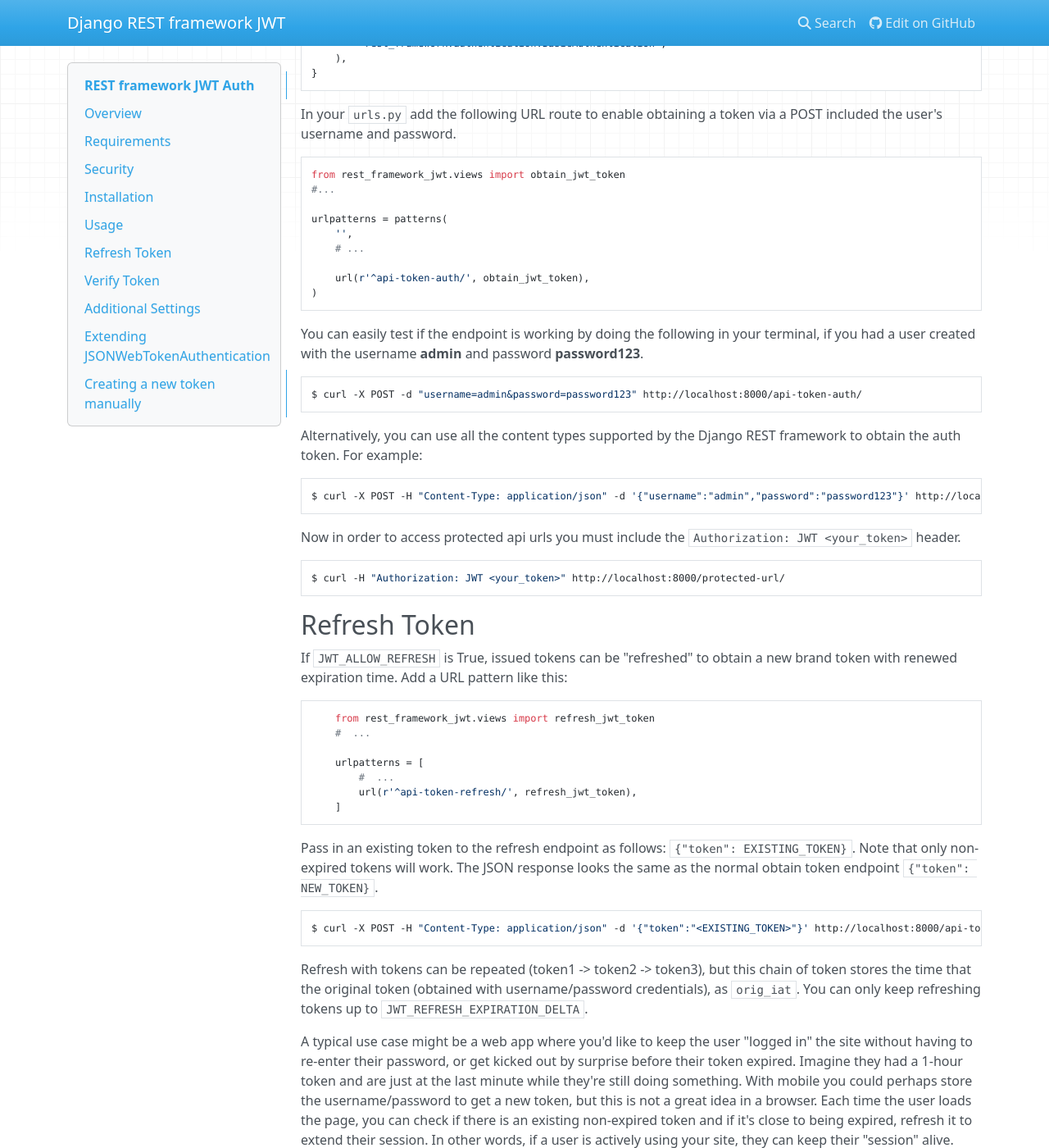
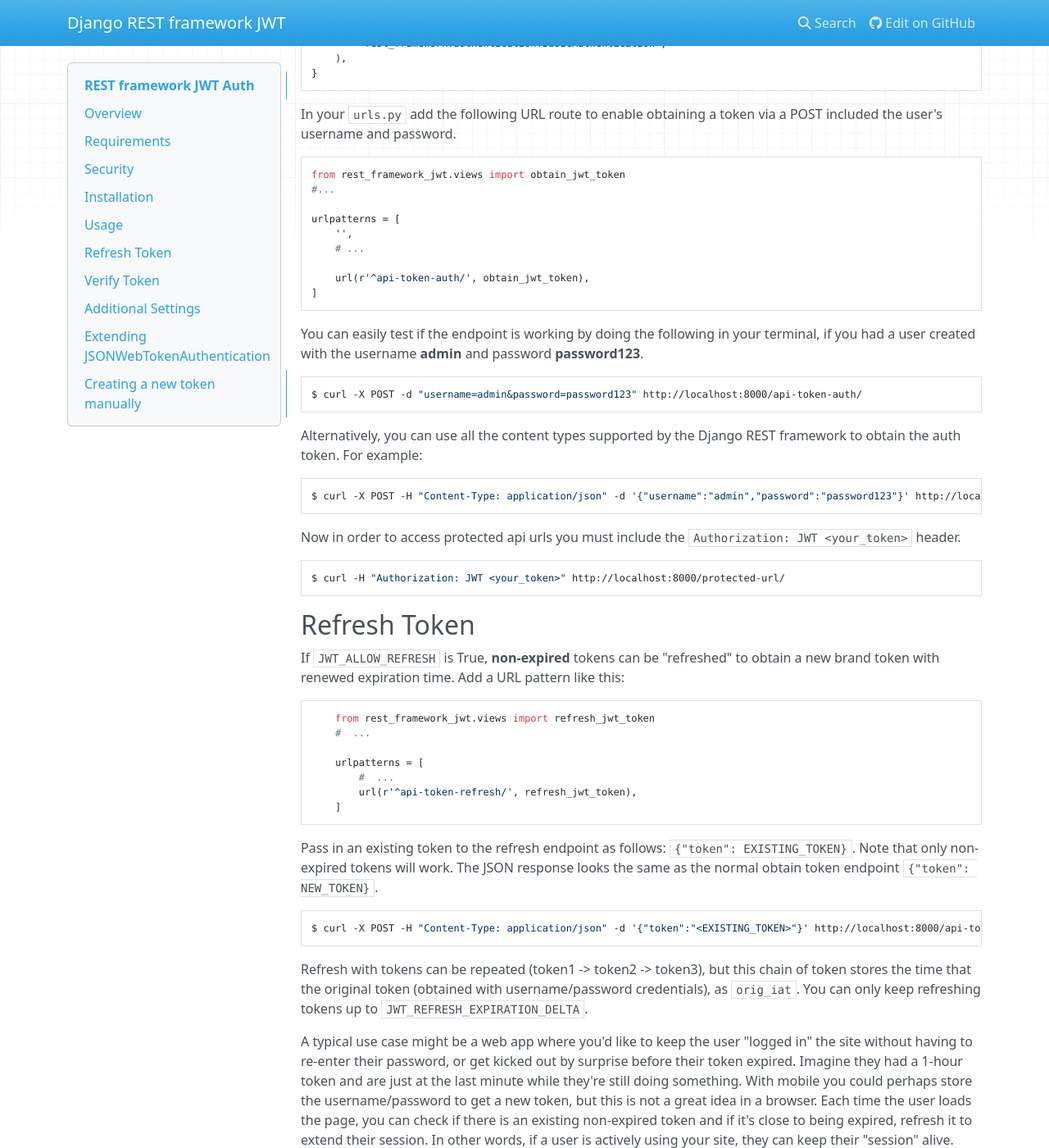
Before and after one commit to DevStar94/django_jwt, an MkDocs documentation site: the page built from docs/index.md, in a window 1280 px wide and 1400 px high, scrolled down 1187 px. Shown: the whole window at 82% size. Built offline with MkDocs 1.6.1, drawn with Linux system fonts in a browser that asks for light colours; nearby versions of some CDN libraries.

Commit message:
Stop using patterns()

````diff
--- a/docs/index.md
+++ b/docs/index.md
@@ -72,12 +72,12 @@ In your `urls.py` add the following URL route to enable obtaining a token via a
 from rest_framework_jwt.views import obtain_jwt_token
 #...
 
-urlpatterns = patterns(
+urlpatterns = [
     '',
     # ...
 
     url(r'^api-token-auth/', obtain_jwt_token),
-)
+]
 ```
 
 You can easily test if the endpoint is working by doing the following in your terminal, if you had a user created with the username **admin** and password **password123**.
@@ -99,7 +99,7 @@ $ curl -H "Authorization: JWT <your_token>" http://localhost:8000/protected-url/
 ```
 
 ## Refresh Token
-If `JWT_ALLOW_REFRESH` is True, issued tokens can be "refreshed" to obtain a new brand token with renewed expiration time. Add a URL pattern like this:
+If `JWT_ALLOW_REFRESH` is True, **non-expired** tokens can be "refreshed" to obtain a new brand token with renewed expiration time. Add a URL pattern like this:
 ```python
     from rest_framework_jwt.views import refresh_jwt_token
     #  ...
````
Also changed, not shown: 1 other file.
